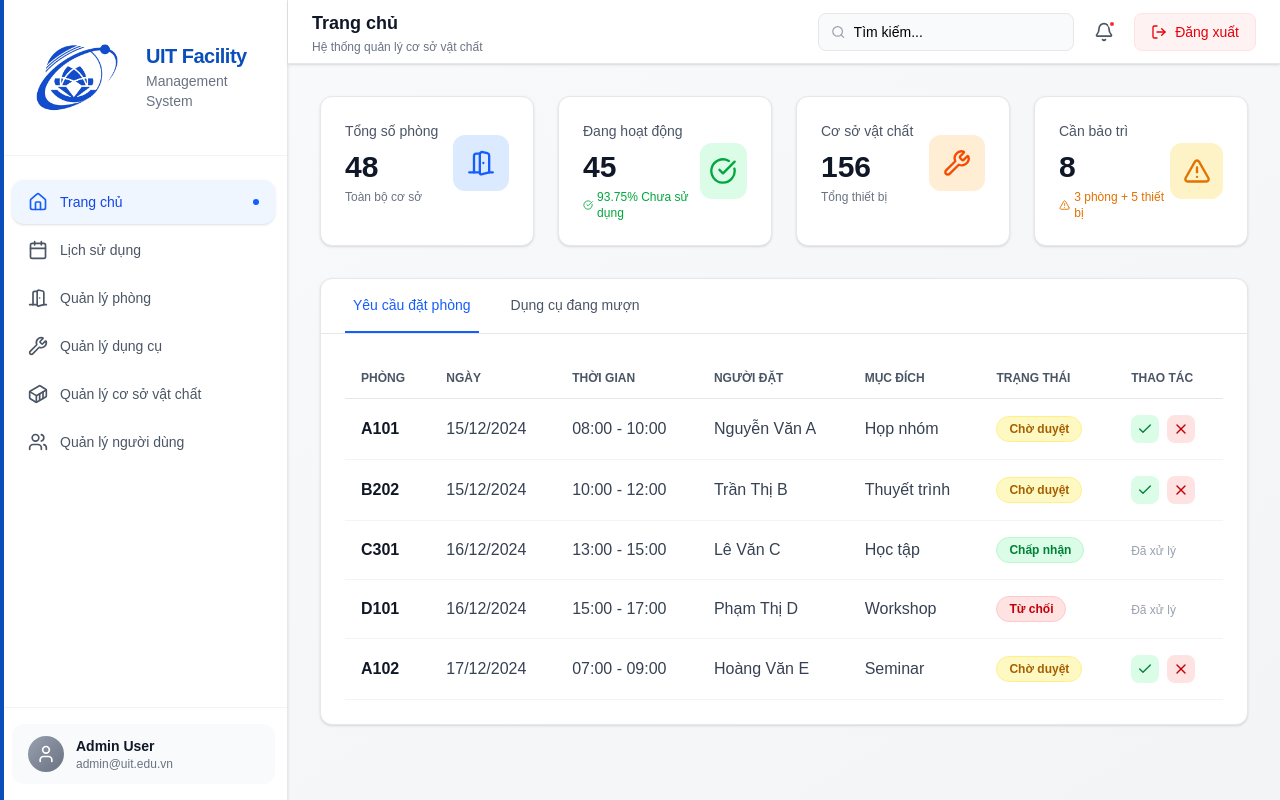
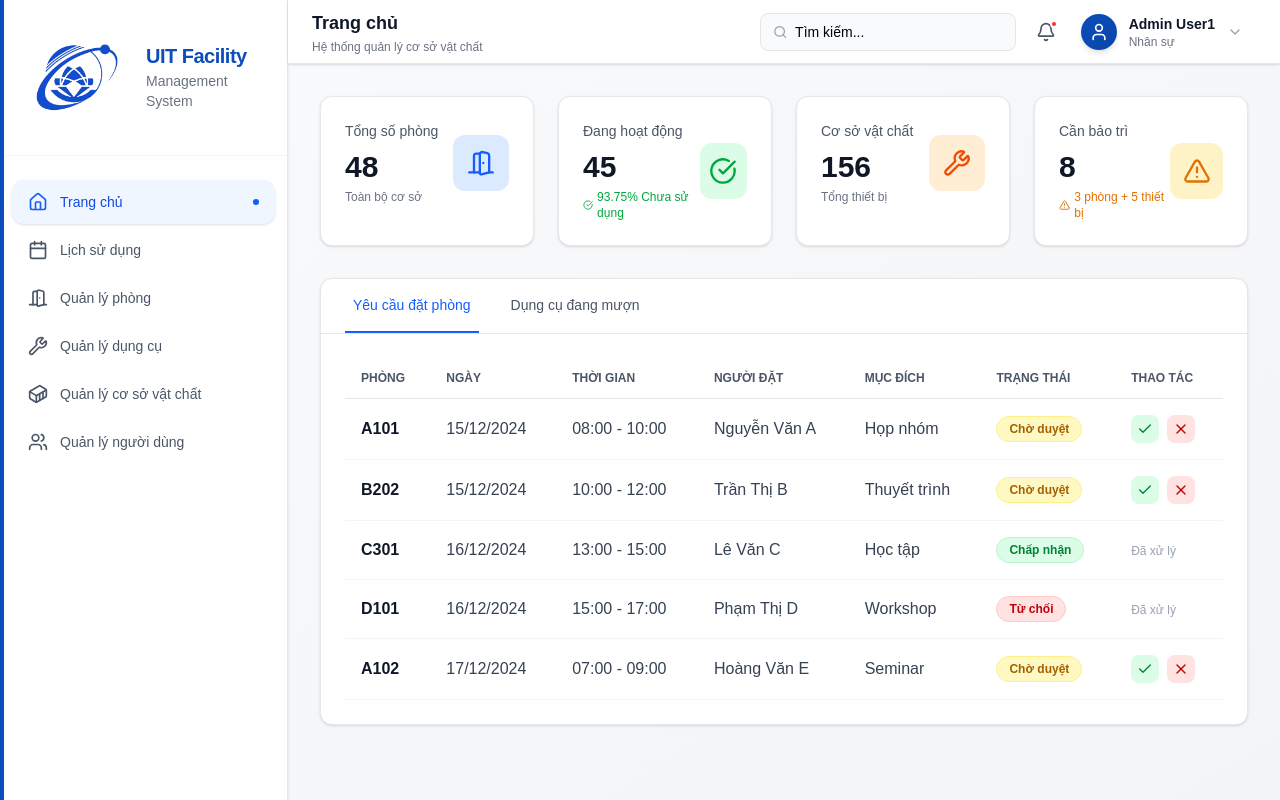
Before and after one commit to uit-facility-management/uit-fms-frontend, a Next.js app: page /homepage in a window 1280 px wide. Built offline with nearby package versions, Linux system fonts and the light colour scheme.

Commit message:
feat: get user data and fix user section

```diff
--- a/src/app/homepage/page.tsx
+++ b/src/app/homepage/page.tsx
@@ -1,6 +1,6 @@
 "use client";
 import { useState } from "react";
-import { LogOut, Search, Bell, User } from "lucide-react";
+import { LogOut, Search, Bell, User, ChevronDown } from "lucide-react";
 import Image from "next/image";
 import SidebarNav from "./components/SidebarNav";
 import DashboardHome from "./components/DashboardHome";
@@ -9,17 +9,38 @@ import RoomComponent from "./components/RoomManagement/RoomComponent";
 import ToolsComponent from "./components/ToolManagement/ToolsComponent";
 import FacilityComponent from "./components/FacilityManagement/FacilityComponent";
 import UserComponent from "./components/UserManagement/UserComponent";
+import { useSelector } from "react-redux";
+import { selectCurrentUser } from "@/feature/auth/auth.slice";
 
-export type TabKey = "home" | "calendar" | "room" | "tools" | "facility" | "user";
+export type TabKey =
+  | "home"
+  | "calendar"
+  | "room"
+  | "tools"
+  | "facility"
+  | "user";
 
 export default function HomePage() {
   const [tab, setTab] = useState<TabKey>("home");
-
+  const [isUserMenuOpen, setIsUserMenuOpen] = useState(false);
+  const user = useSelector(selectCurrentUser);
+  console.log("Current User:", user);
   const handleLogout = () => {
     localStorage.removeItem("access_token");
     window.location.href = "/login";
   };
-
+  const mapUserRole = (role: string) => {
+    switch (role) {
+      case "admin":
+        return "Quản trị viên";
+      case "manager":
+        return "Quản lý";
+      case "user":
+        return "Nhân sự";
+      default:
+        return "Nhân sự";
+    }
+  };
   const getPageTitle = () => {
     switch (tab) {
       case "home":
@@ -33,7 +54,7 @@ export default function HomePage() {
       case "facility":
         return "Quản lý cơ sở vật chất";
       case "user":
-        return "Quản lý người dùng"
+        return "Quản lý người dùng";
     }
   };
 
@@ -71,21 +92,6 @@ export default function HomePage() {
         <nav className="flex-1 px-3 py-6">
           <SidebarNav active={tab} onChange={setTab} />
         </nav>
-
-        {/* User Section */}
-        <div className="px-3 py-4 border-t border-gray-100">
-          <div className="flex items-center gap-3 px-4 py-3 rounded-xl bg-gray-50">
-            <div className="w-9 h-9 bg-gradient-to-br from-gray-400 to-gray-500 rounded-full flex items-center justify-center">
-              <User className="w-5 h-5 text-white" />
-            </div>
-            <div className="flex-1 min-w-0">
-              <p className="text-sm font-semibold text-gray-900 truncate">
-                Admin User
-              </p>
-              <p className="text-xs text-gray-500">admin@uit.edu.vn</p>
-            </div>
-          </div>
-        </div>
       </aside>
 
       {/* Main Content */}
@@ -121,14 +127,71 @@ export default function HomePage() {
                 <span className="absolute top-1.5 right-1.5 w-2 h-2 bg-red-500 rounded-full border-2 border-white" />
               </button>
 
-              {/* Logout */}
-              <button
-                onClick={handleLogout}
-                className="flex items-center gap-2 px-4 py-2 text-sm font-medium text-red-600 bg-red-50 hover:bg-red-100 rounded-lg transition-colors border border-red-100"
-              >
-                <LogOut className="w-4 h-4" />
-                <span className="hidden sm:inline">Đăng xuất</span>
-              </button>
+              {/* User Menu */}
+              <div className="relative">
+                <button
+                  onClick={() => setIsUserMenuOpen(!isUserMenuOpen)}
+                  className="flex items-center gap-3 pl-1 pr-3 py-1 hover:bg-gray-50 rounded-full transition-all duration-200 border border-transparent hover:border-gray-200 group"
+                >
+                  <div className="w-9 h-9 bg-gradient-to-br from-[#0B4DBA] to-[#0847A8] rounded-full flex items-center justify-center shadow-md group-hover:shadow-lg transition-shadow">
+                    <User className="w-5 h-5 text-white" />
+                  </div>
+                  <div className="hidden md:block text-left">
+                    <p className="text-sm font-semibold text-gray-900">
+                      {user?.fullName || "Admin User1"}
+                    </p>
+                    <p className="text-xs text-gray-500">
+                      {mapUserRole(user?.role)}
+                    </p>
+                  </div>
+                  <ChevronDown
+                    className={`w-4 h-4 text-gray-400 transition-all duration-300 ${
+                      isUserMenuOpen ? "rotate-180 text-[#0B4DBA]" : ""
+                    }`}
+                  />
+                </button>
+
+                {/* Dropdown Menu */}
+                {isUserMenuOpen && (
+                  <>
+                    <div
+                      className="fixed inset-0 z-10"
+                      onClick={() => setIsUserMenuOpen(false)}
+                    />
+                    <div className="absolute right-0 mt-3 w-72 bg-white rounded-2xl shadow-xl border border-gray-100 overflow-hidden z-20 animate-in fade-in slide-in-from-top-2 duration-200">
+                      {/* User Info Card */}
+                      <div className="px-5 py-4 bg-gradient-to-br from-[#0B4DBA] to-[#0847A8]">
+                        <div className="flex items-center gap-3">
+                          <div className="w-12 h-12 bg-white/20 backdrop-blur-sm rounded-full flex items-center justify-center ring-2 ring-white/30">
+                            <User className="w-6 h-6 text-white" />
+                          </div>
+                          <div className="flex-1 min-w-0">
+                            <p className="text-sm font-bold text-white truncate">
+                              {user?.fullName || "Admin User"}
+                            </p>
+                            <p className="text-xs text-blue-100 truncate">
+                              {user?.email}
+                            </p>
+                          </div>
+                        </div>
+                      </div>
+
+                      {/* Menu Items */}
+                      <div className="p-2">
+                        <button
+                          onClick={handleLogout}
+                          className="w-full flex items-center gap-3 px-4 py-3 text-sm font-medium text-red-600 hover:bg-red-50 rounded-xl transition-all duration-200 group"
+                        >
+                          <div className="w-8 h-8 bg-red-50 rounded-lg flex items-center justify-center group-hover:bg-red-100 transition-colors">
+                            <LogOut className="w-4 h-4" />
+                          </div>
+                          <span>Đăng xuất</span>
+                        </button>
+                      </div>
+                    </div>
+                  </>
+                )}
+              </div>
             </div>
           </div>
         </header>
@@ -147,7 +210,7 @@ export default function HomePage() {
                   {tab === "room" && <RoomComponent />}
                   {tab === "tools" && <ToolsComponent />}
                   {tab === "facility" && <FacilityComponent />}
-                  {tab === "user" && <UserComponent/>}
+                  {tab === "user" && <UserComponent />}
                 </div>
               </div>
             )}
```
